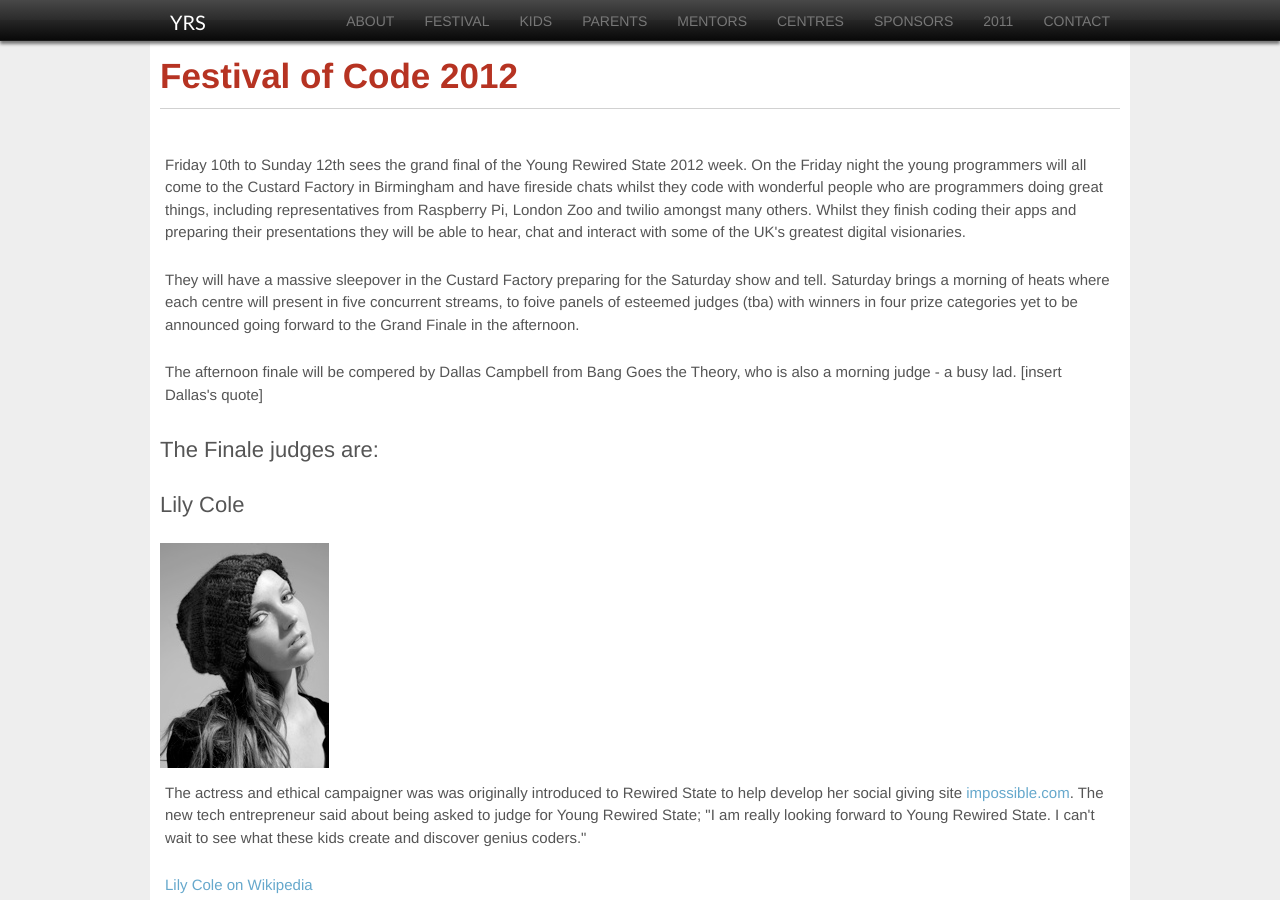
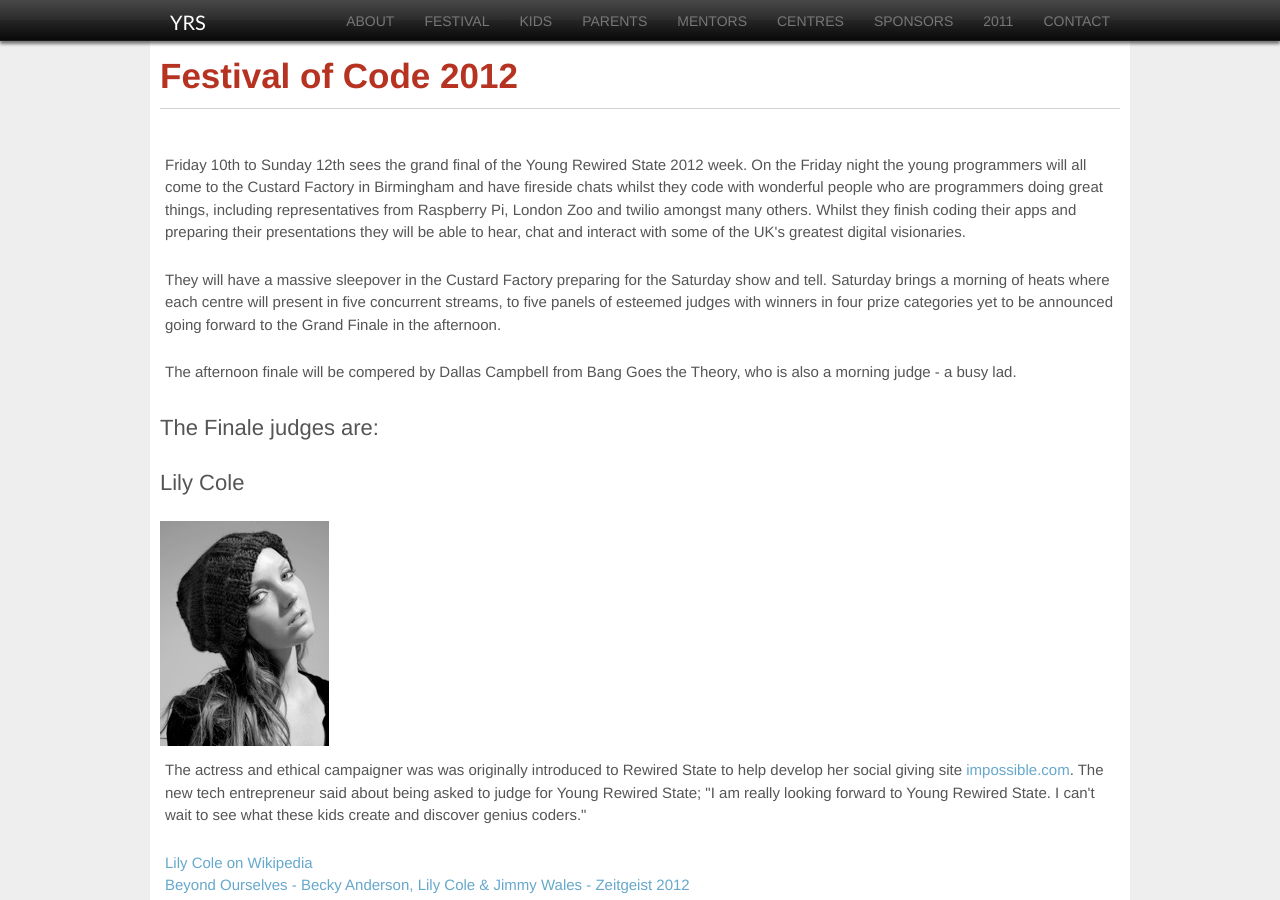
Before and after one commit to adamamyl/jekylld-yrs2012, a Jekyll site: the page built from festival/index.html, in a window 1280 px wide and 900 px high. Built offline with Jekyll 4.4.1, drawn with Linux system fonts in a browser that asks for light colours.

Commit message:
Final Festival page v3

```diff
--- a/festival/index.html
+++ b/festival/index.html
@@ -10,9 +10,9 @@
         </div>
         <p>Friday 10th to Sunday 12th sees the grand final of the Young Rewired State 2012 week. On the Friday night the young programmers will all come to the Custard Factory in Birmingham and have fireside chats whilst they code with wonderful people who are programmers doing great things, including representatives from Raspberry Pi, London Zoo and twilio amongst many others. Whilst they finish coding their apps and preparing their presentations they will be able to hear, chat and interact with some of the UK's greatest digital visionaries.</p>
 
-        <p>They will have a massive sleepover in the Custard Factory preparing for the Saturday show and tell. Saturday brings a morning of heats where each centre will present in five concurrent streams, to foive panels of esteemed judges (tba) with winners in four prize categories yet to be announced going forward to the Grand Finale in the afternoon.</p>
+        <p>They will have a massive sleepover in the Custard Factory preparing for the Saturday show and tell. Saturday brings a morning of heats where each centre will present in five concurrent streams, to five panels of esteemed judges with winners in four prize categories yet to be announced going forward to the Grand Finale in the afternoon.</p>
 
-        <p>The afternoon finale will be compered by Dallas Campbell from Bang Goes the Theory, who is also a morning judge - a busy lad. [insert Dallas's quote]
+        <p>The afternoon finale will be compered by Dallas Campbell from Bang Goes the Theory, who is also a morning judge - a busy lad.
 
             <h3>The Finale judges are:</h3>
 
```
